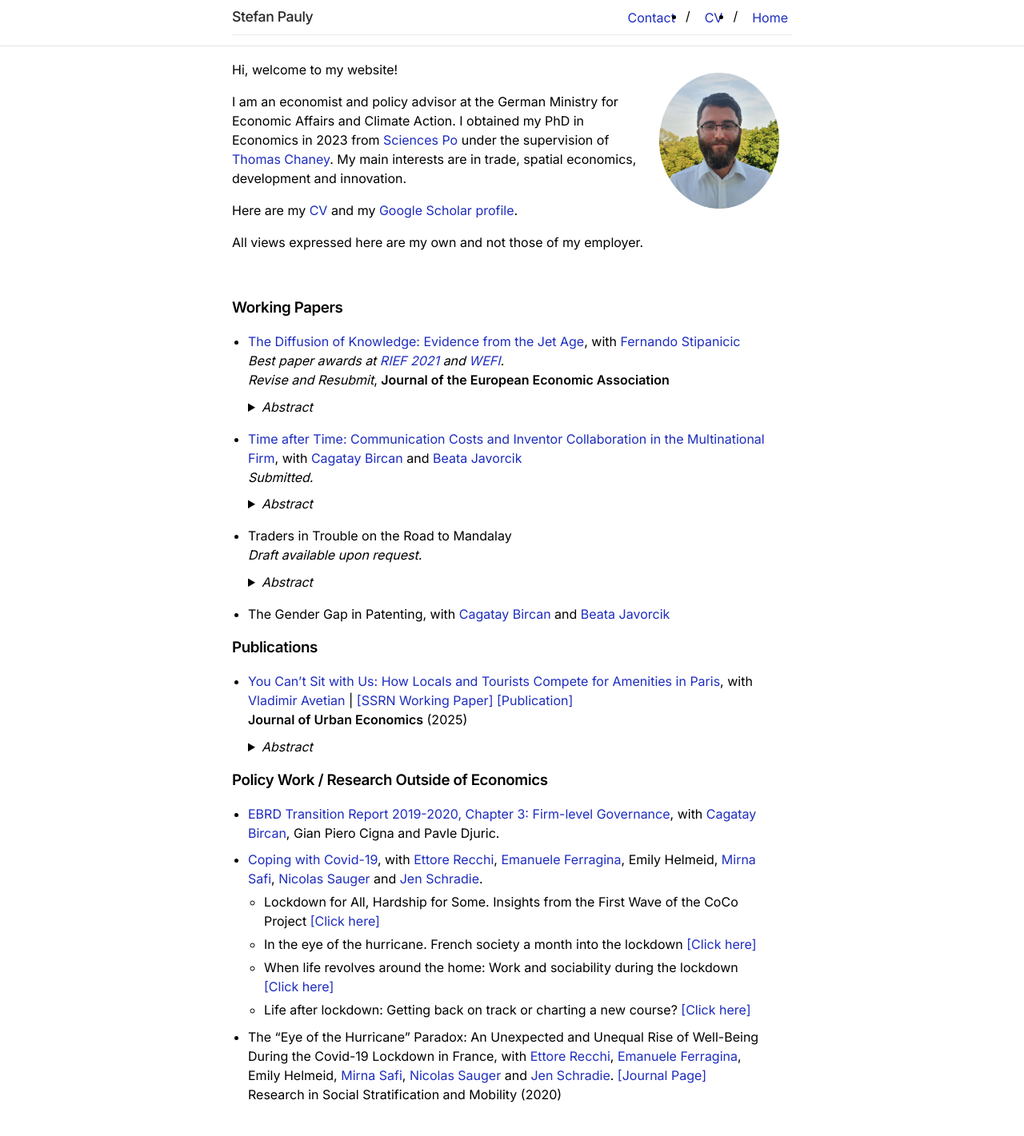
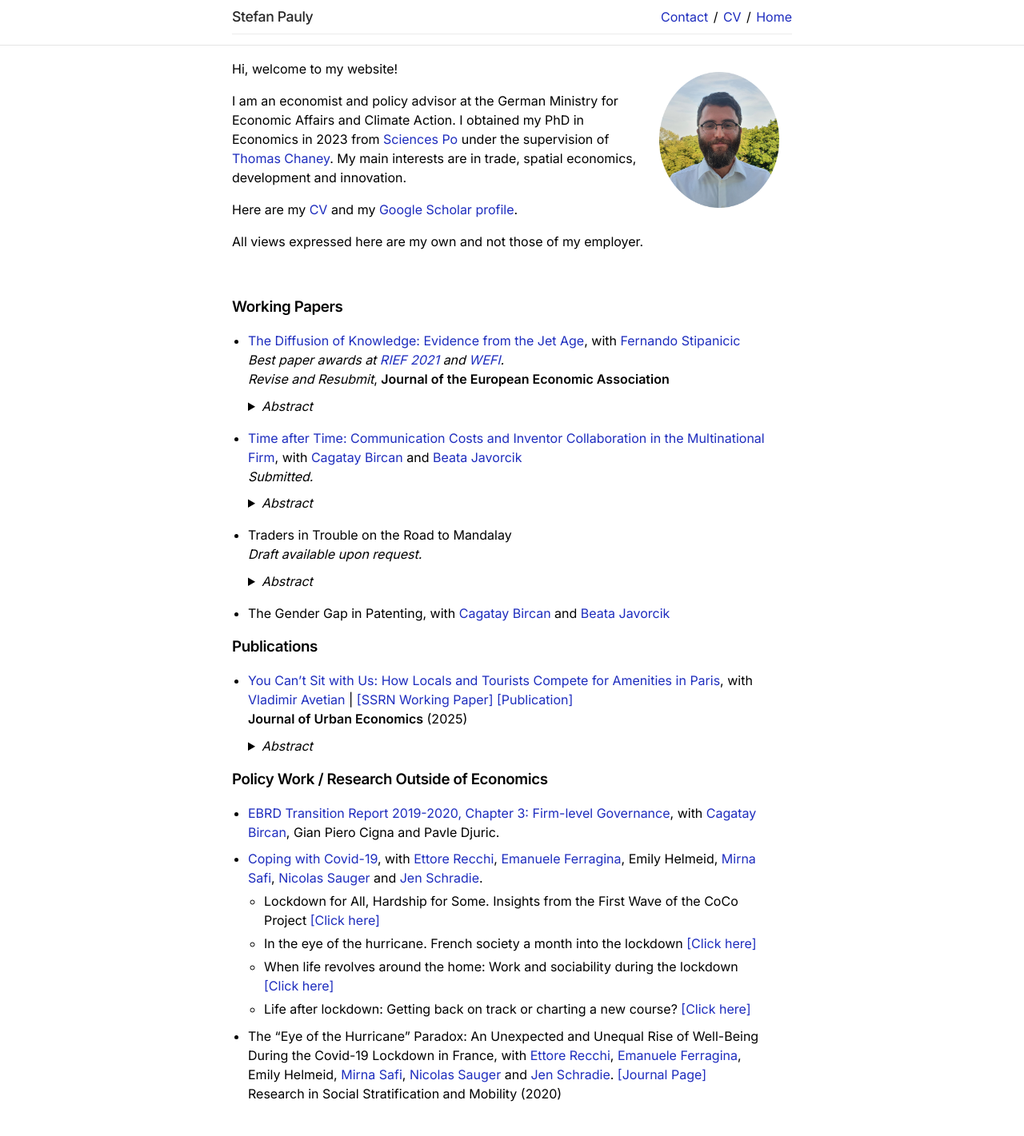
Before and after one commit to paustefa/paustefa.github.io, a Jekyll site: the page built from index.md, in a window 1280 px wide. Shown: the whole page at 80% size. Built offline with Jekyll 4.4.1, drawn with Linux system fonts in a browser that asks for light colours.

Commit message:
Enhance navbar styles with flexbox layout
Added styles for navbar and its list items.

```diff
--- a/css/main.scss
+++ b/css/main.scss
@@ -87,3 +87,27 @@ li {
 .navbar {
   border-bottom: 1px solid rgba(0,0,0,0.08);
 }
+
+.navbar {
+  display: flex;
+  align-items: center;
+  justify-content: space-between;
+}
+
+.navbar-ul {
+  display: flex;
+  flex-direction: row;
+  align-items: center;
+  gap: 0.4rem;
+  margin: 0;
+  padding: 0;
+  list-style: none;
+}
+
+.nav-list,
+.nav-sep {
+  display: inline-block;
+  margin: 0;
+  padding: 0;
+  list-style: none;
+}
```
